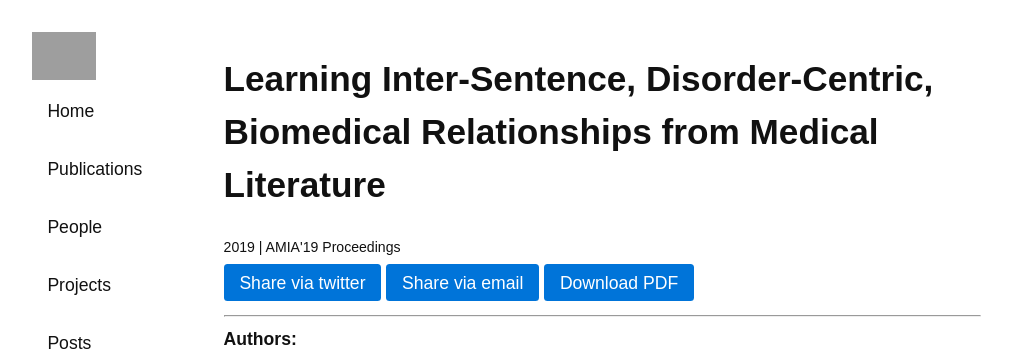
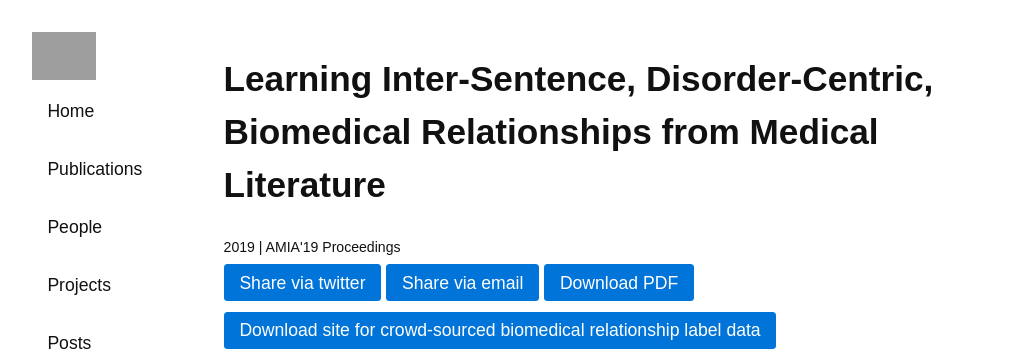
Before and after one commit to ielab/ielab.github.io, a Jekyll site: the page built from _publications/vegt-2019-AMIA.md, in a window 1280 px wide, cut to the strip 0-349 px from the top of the page. Shown: the whole strip, without its empty margins (139-1151 px from the left). Built offline with Jekyll 4.4.1, drawn with Linux system fonts in a browser that asks for light colours; grey boxes are pictures that could not be loaded.

Commit message:
Update vegt-2019-AMIA.md

```diff
--- a/_publications/vegt-2019-AMIA.md
+++ b/_publications/vegt-2019-AMIA.md
@@ -4,7 +4,9 @@ title: "Learning Inter-Sentence, Disorder-Centric, Biomedical Relationships from
 venue: AMIA'19 Proceedings
 year: 2019
 pdf: /publications/pdfs/vandervegt-2019-AMIA.pdf
-
+links:
+ - url: http://ielab-data.uqcloud.net/dataset/2019-amia-learning-relationships
+   name: Download site for crowd-sourced biomedical relationship label data
 ---
 
 ## Abstract
```
